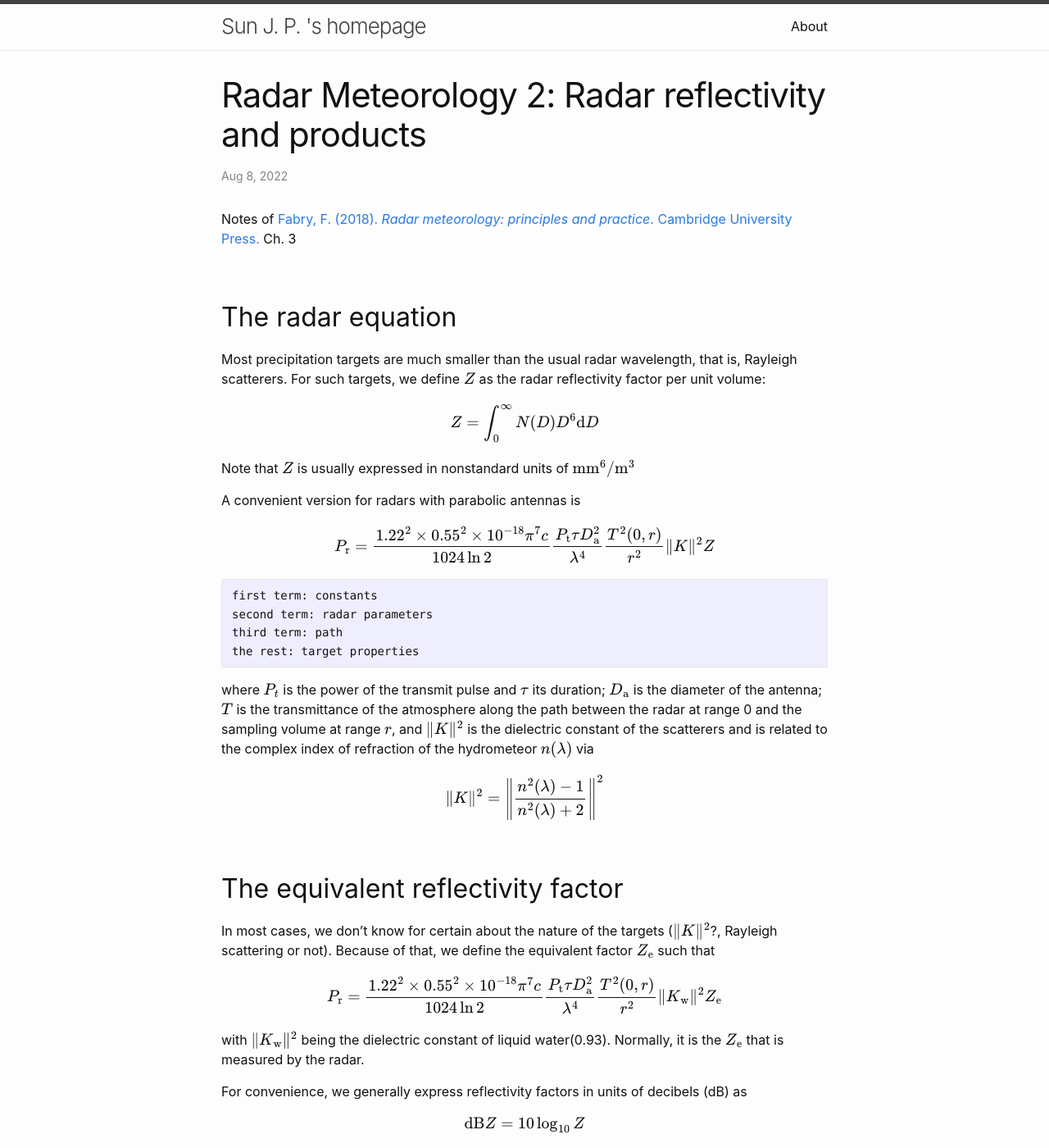
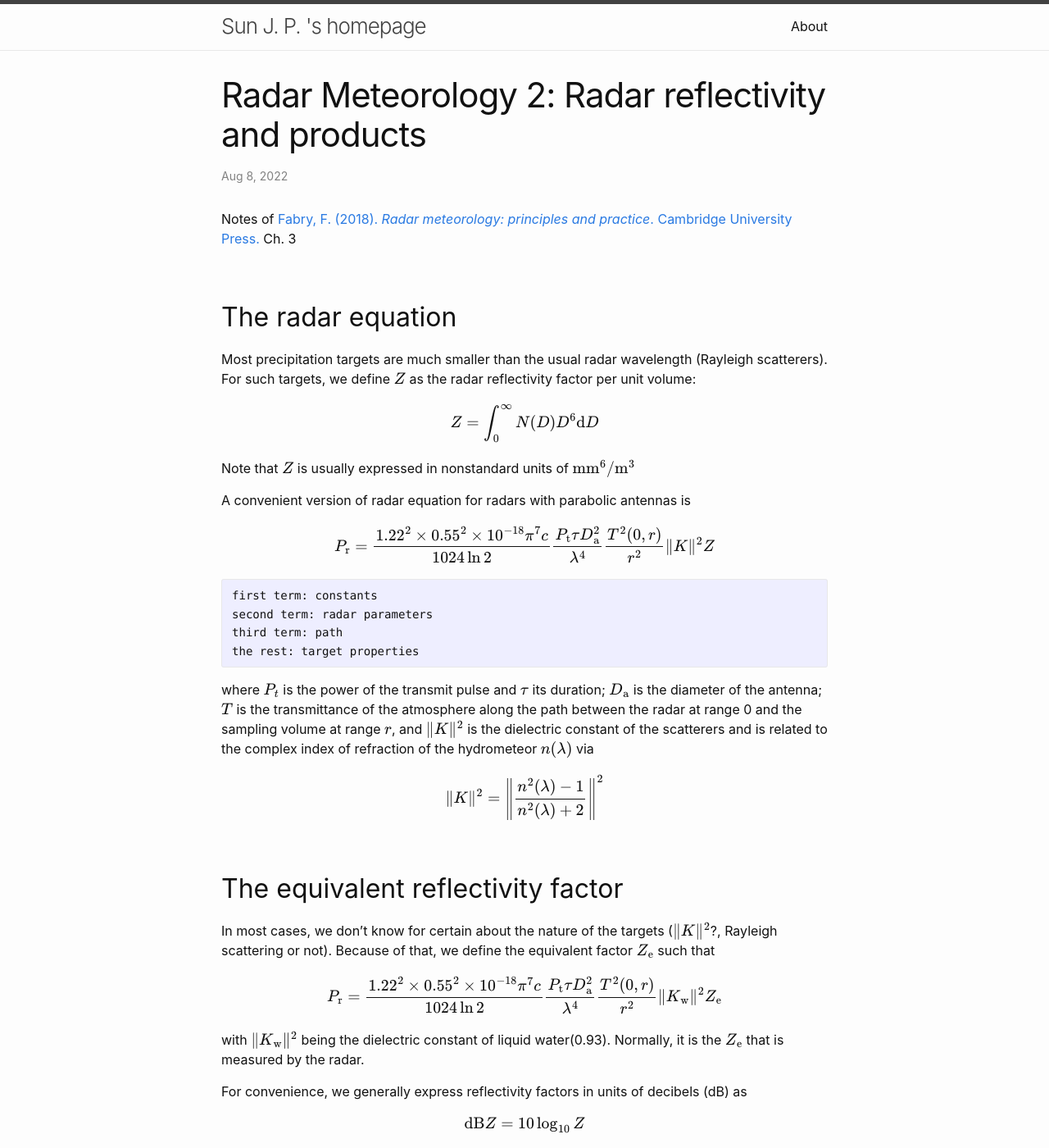
Before and after one commit to sunjp704/sunjp704.github.io, a Jekyll site: the page built from _posts/2022-08-08-radar-meteorology-2.md, in a window 1280 px wide and 1400 px high. Shown: the whole window at 82% size. Built offline with Jekyll 4.4.1, drawn with Linux system fonts in a browser that asks for light colours; some of the changed text lies outside the part shown.

Commit message:
update radar-meteorology-2

```diff
--- a/_posts/2022-08-08-radar-meteorology-2.md
+++ b/_posts/2022-08-08-radar-meteorology-2.md
@@ -7,7 +7,7 @@ Notes of [Fabry, F. (2018). *Radar meteorology: principles and practice*. Cambri
 
 ## The radar equation
 
-Most precipitation targets are much smaller than the usual radar wavelength, that is, Rayleigh scatterers. For such targets, we define $Z$ as the radar reflectivity factor per unit volume:
+Most precipitation targets are much smaller than the usual radar wavelength (Rayleigh scatterers). For such targets, we define $Z$ as the radar reflectivity factor per unit volume:
 
 $$
 Z=\int _0^{\infty}N(D)D^6\mathrm{d}D
@@ -15,7 +15,7 @@ $$
 
 Note that $Z$ is usually expressed in nonstandard units of $\mathrm{mm^6}/\mathrm{m^3}$
 
-A convenient version for radars with parabolic antennas is
+A convenient version of radar equation for radars with parabolic antennas is
 
 $$
 P_\mathrm{r}=\frac{1.22^2\times 0.55^2\times 10^{-18}\pi^7c}{1024\ln2}\frac{P_\mathrm{t}\tau D_\mathrm{a}^2}{\lambda^4}\frac{T^2(0,r)}{r^2}\Vert K\Vert^2Z
@@ -61,7 +61,7 @@ $$
 rainfall rate:
 
 $$
-Z=\int _0^{\infty}N(D)D^3w_\mathrm{r}(D)\mathrm{d}D
+R=\int _0^{\infty}N(D)D^3w_\mathrm{r}(D)\mathrm{d}D
 $$
 
 $w_\mathrm{r}(D)$: fall speed of a raindrop of diameter $D$.
```
